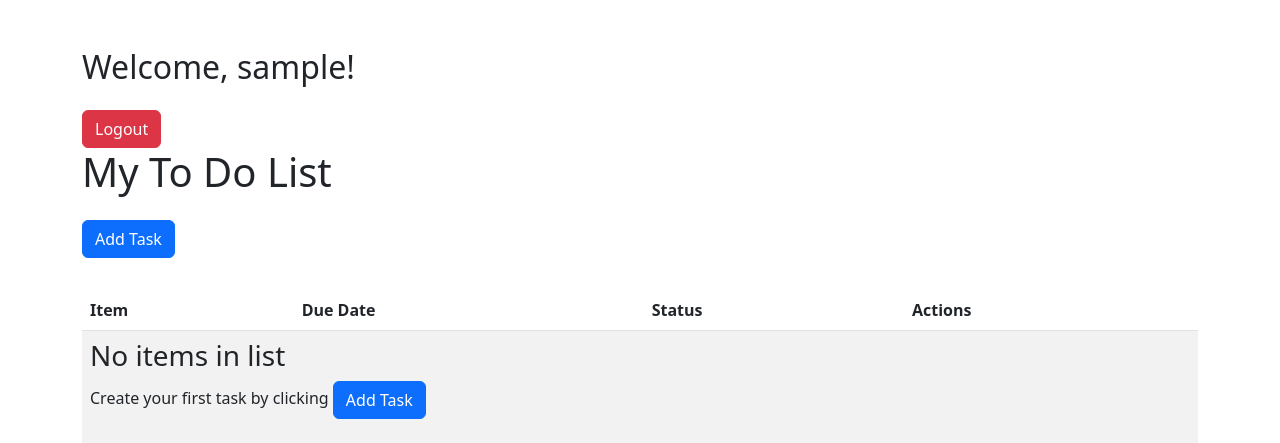
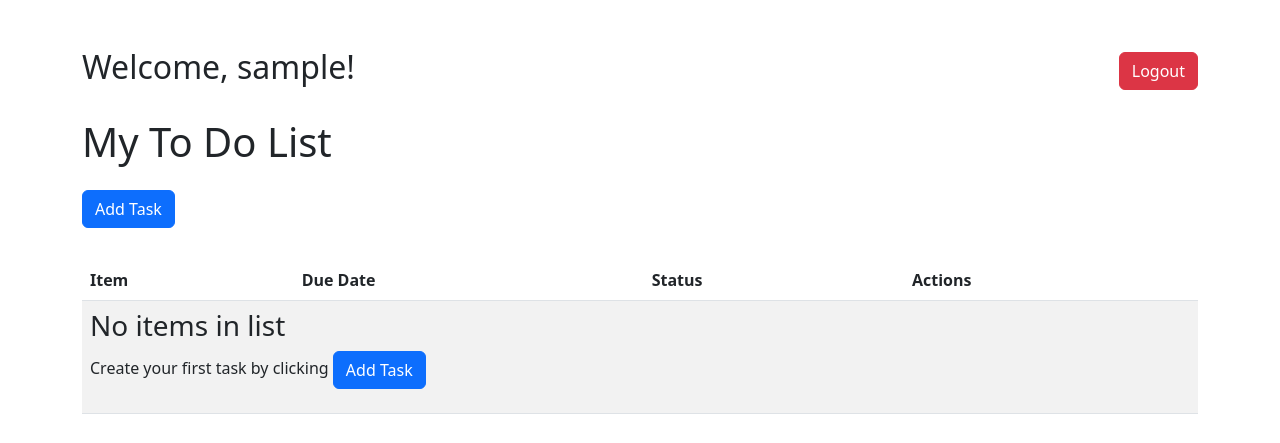
Before and after one commit to utk1106/todo_app, a Django app: page / in a window 1280 px wide. Shown: the top 443 px of the page. Run offline with Django 4.2, Linux system fonts and the light colour scheme; the visitor is signed in with stand-in values (Sample User, id 1); data that the repository does not hold is empty.

Commit message:
Updated .gitignore and task_list.html

```diff
--- a/base/templates/base/task_list.html
+++ b/base/templates/base/task_list.html
@@ -108,11 +108,13 @@
 <body>
     <div class="container mt-5">
         {% if request.user.is_authenticated %}
-            <h2 class="mb-4">Welcome, {{ request.user.username }}!</h2>
-            <form method="POST" action="{% url 'logout' %}" style="display: inline;">
-                {% csrf_token %}
-                <button type="submit" class="btn btn-danger">Logout</button>
-            </form>
+            <div class="d-flex justify-content-between align-items-center mb-4">
+                <h2>Welcome, {{ request.user.username }}!</h2>
+                <form method="POST" action="{% url 'logout' %}" style="display: inline;">
+                    {% csrf_token %}
+                    <button type="submit" class="btn btn-danger">Logout</button>
+                </form>
+            </div>
         {% else %}
             <p><a href="{% url 'login' %}" class="btn btn-primary">Login</a></p>
         {% endif %}
```
Also changed, not shown: 1 other file.
